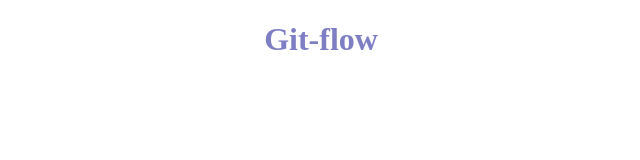
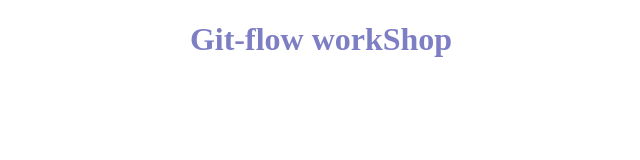
Before and after one commit to Ehugo2000/gitflow, a plain HTML site: page index.html in a window 1280 px wide. Shown: the whole page, without its empty margins (319-959 px from the left). Drawn offline with Linux system fonts and the light colour scheme.

Commit message:
Refactoring title change to correct title Relates#2

```diff
--- a/index.html
+++ b/index.html
@@ -8,7 +8,7 @@
   <title>Git flow</title>
 </head>
 <body>
-  <h1>Git-flow</h1>
+  <h1>Git-flow workShop</h1>
 
 </body>
 </html>
```
